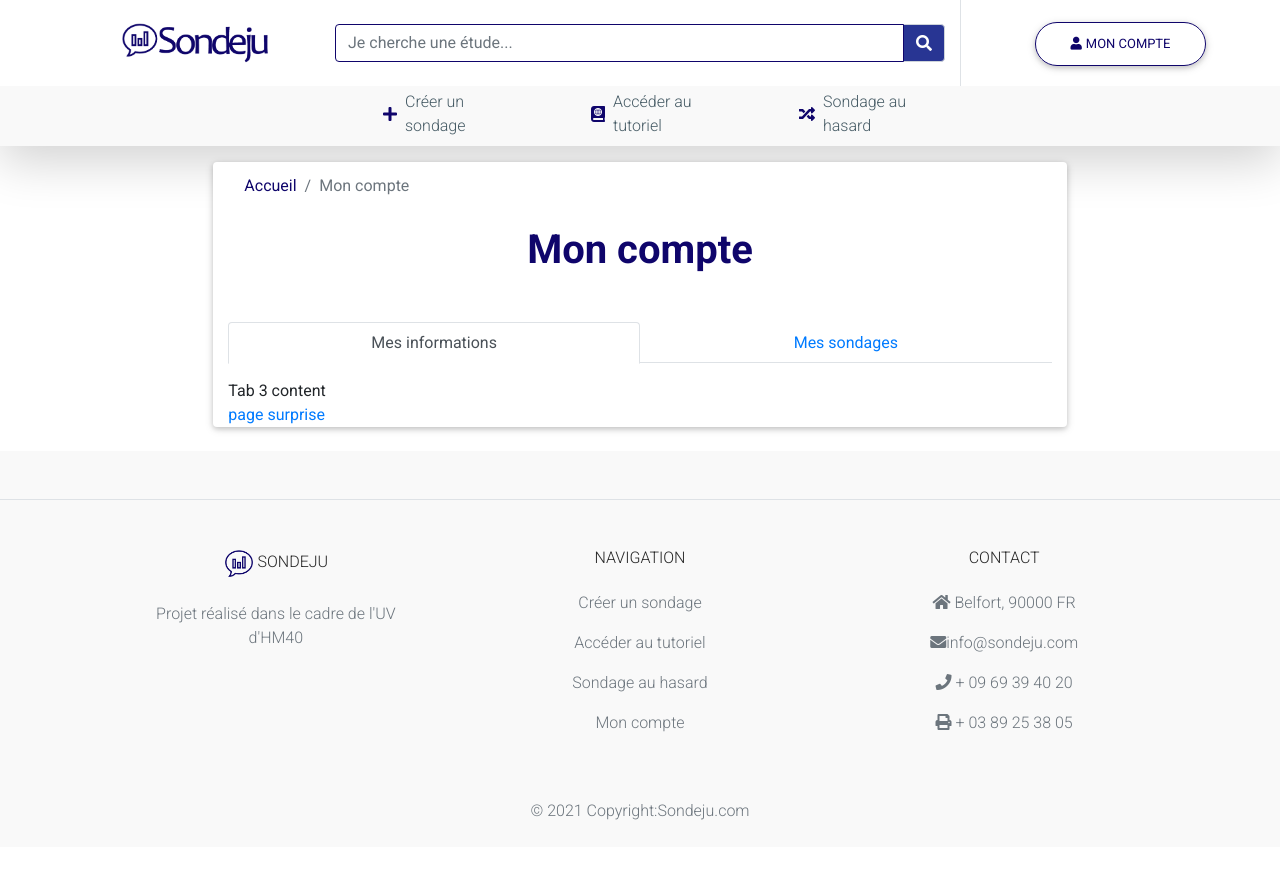
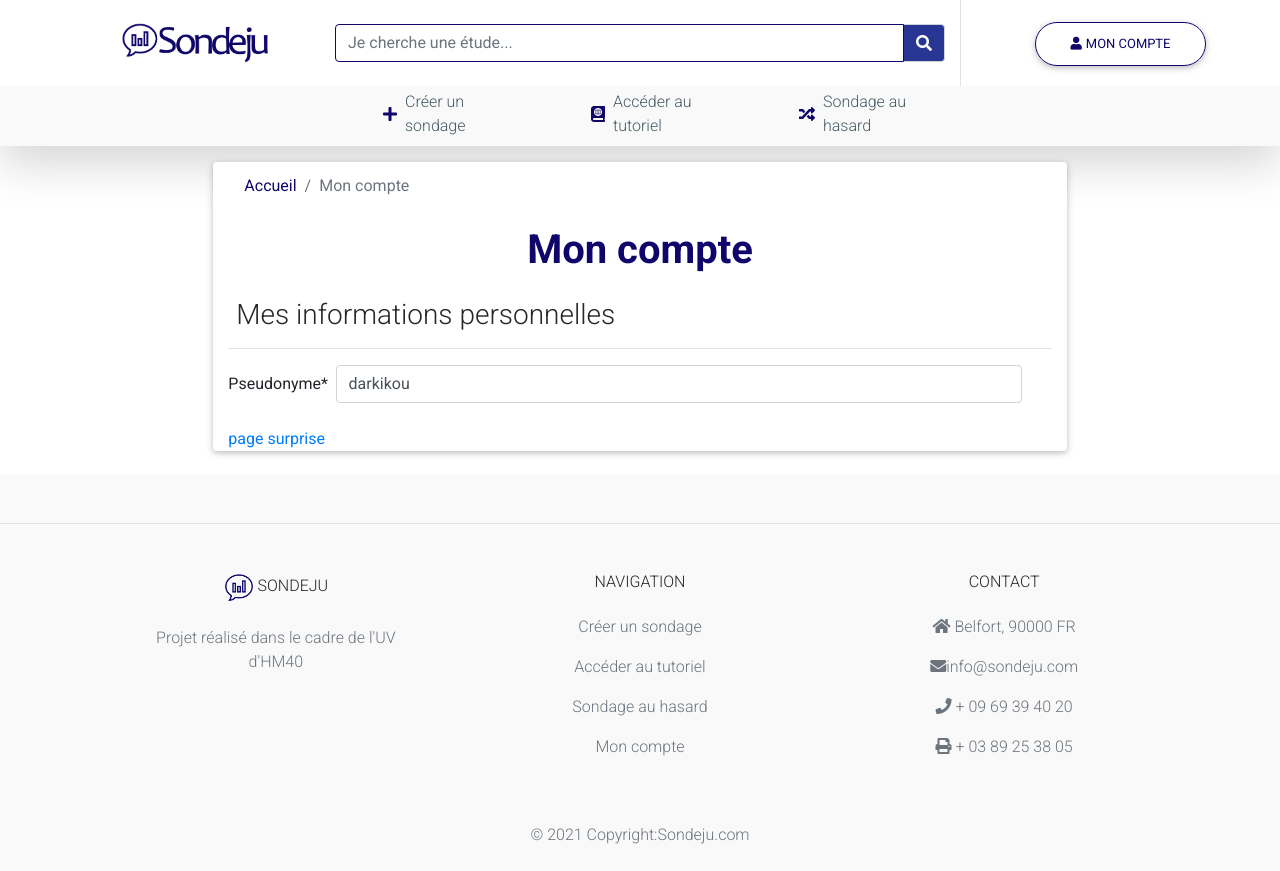
Before and after one commit to Antoine68/sondeju, a React (Create React App) app: page /compte in a window 1280 px wide. Before the commit the page ends 847 px from the top, so only its background shows below. Built offline with nearby package versions, Linux system fonts and the light colour scheme.

Commit message:
creation class formulaire compte

```diff
--- a/src/components/Account.js
+++ b/src/components/Account.js
@@ -4,17 +4,10 @@ import '@fortawesome/fontawesome-free/css/all.min.css';
 import 'bootstrap-css-only/css/bootstrap.min.css';
 import 'mdbreact/dist/css/mdb.css';
 import './../styles/Account.css';
-import { Link } from 'react-router-dom';
+import { Link} from 'react-router-dom';
 
 import React from "react";
 
-import { Tabs } from 'antd';
-
-const { TabPane } = Tabs;
-
-function callback(key) {
-  console.log(key);
-}
 
 export default class AccountContent extends React.Component {
   render()  {
@@ -29,28 +22,42 @@ export default class AccountContent extends React.Component {
 
         <h1 class="text-center font-weight-bold blue-color">Mon compte</h1>
 
-        <ul class="nav nav-tabs nav-justified mb-3 mt-5" id="ex1" role="tablist">
-          <li class="nav-item" role="presentation">
-            <a class="nav-link active" id="mes-informations" data-mdb-toggle="tab" href="#ex3-tabs-1" role="tab" aria-controls="ex3-tabs-1" aria-selected="true">
-              Mes informations
-            </a>
-          </li>
-          <li class="nav-item" role="presentation">
-            <a class="nav-link" id="mes-sondages" data-mdb-toggle="tab" href="#ex3-tabs-2" role="tab" aria-controls="ex3-tabs-2" aria-selected="false">
-              Mes sondages
-              </a>
-          </li>
-        </ul>
-
-        <div class="tab-content" id="content">
-          <div class="tab-pane fade show active" id="ex3-tabs-1" role="tabpanel" aria-labelledby="ex3-tab-1">
-            Tab 3 content
-          </div>
-          <div class="tab-pane fade" id="ex3-tabs-2" role="tabpanel" aria-labelledby="ex3-tab-2">
-            Tab 2 content
-          </div>
-        </div>
+        <h3 class="text-left mt-4 mb-0 pb-0 ml-2">Mes informations personnelles</h3>
+        <hr></hr>
+        <FormAccount></FormAccount>
       </div>
     );
   }
 }
+
+class FormAccount extends React.Component{
+
+  constructor (props){
+    super(props)
+    this.state = {
+      pseudo : 'darkikou',
+      nom : '',
+      prenom : '',
+      mail : '',
+      age : ''
+    }
+    this.handleChange = this.handleChange.bind(this)
+  }
+
+  handleChange (e) {
+    this.setState({
+      pseudo: e.target.value
+    })
+  }
+
+  render (){
+    return <div class="container">
+              <div class="form-group row">
+                <div class="row col-lg-2 col-sm-12 col-form-label">
+                  <label htmlFor="pseudo">Pseudonyme*</label>
+                </div>
+                <input type="text" id="pseudo" name="pseudo" class="form-control col-lg-10 col-sm-12" value={this.state.pseudo} onChange={this.handleChange}></input>
+              </div>
+            </div>
+  }
+}
```
